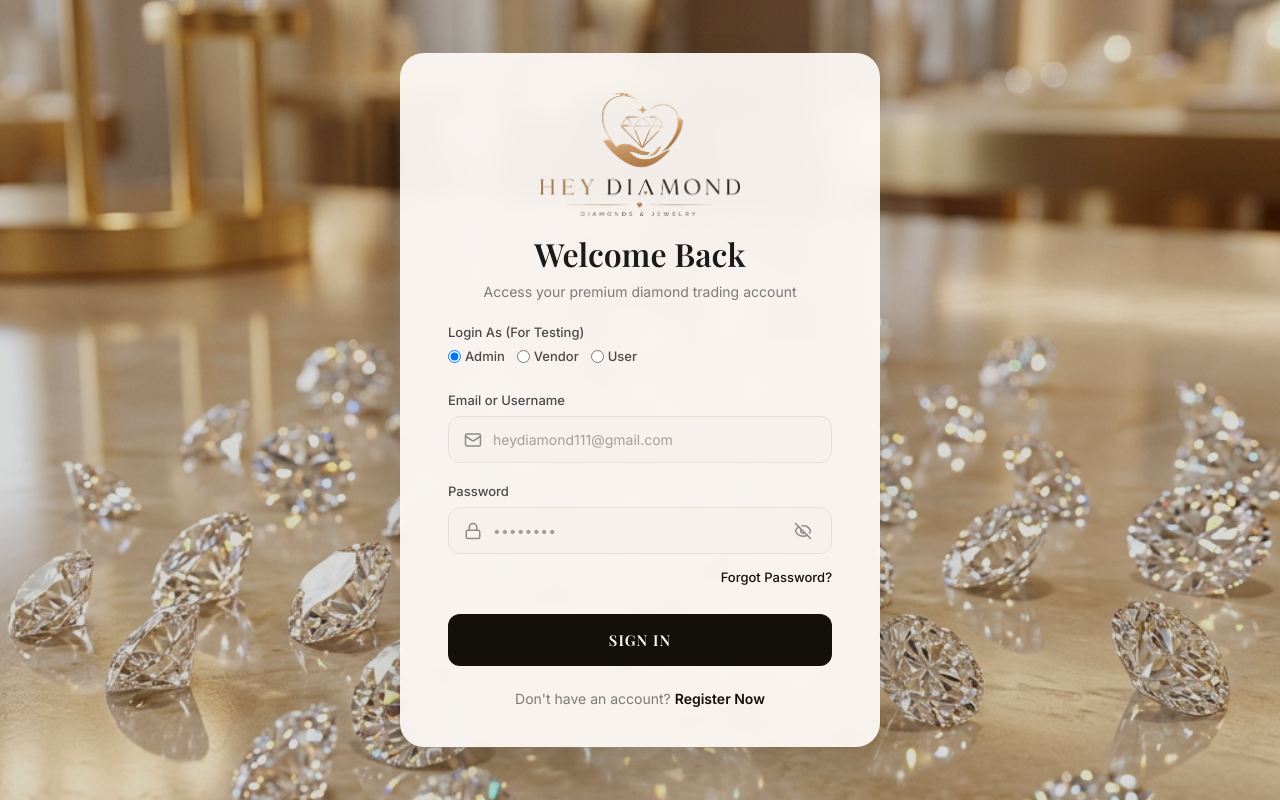
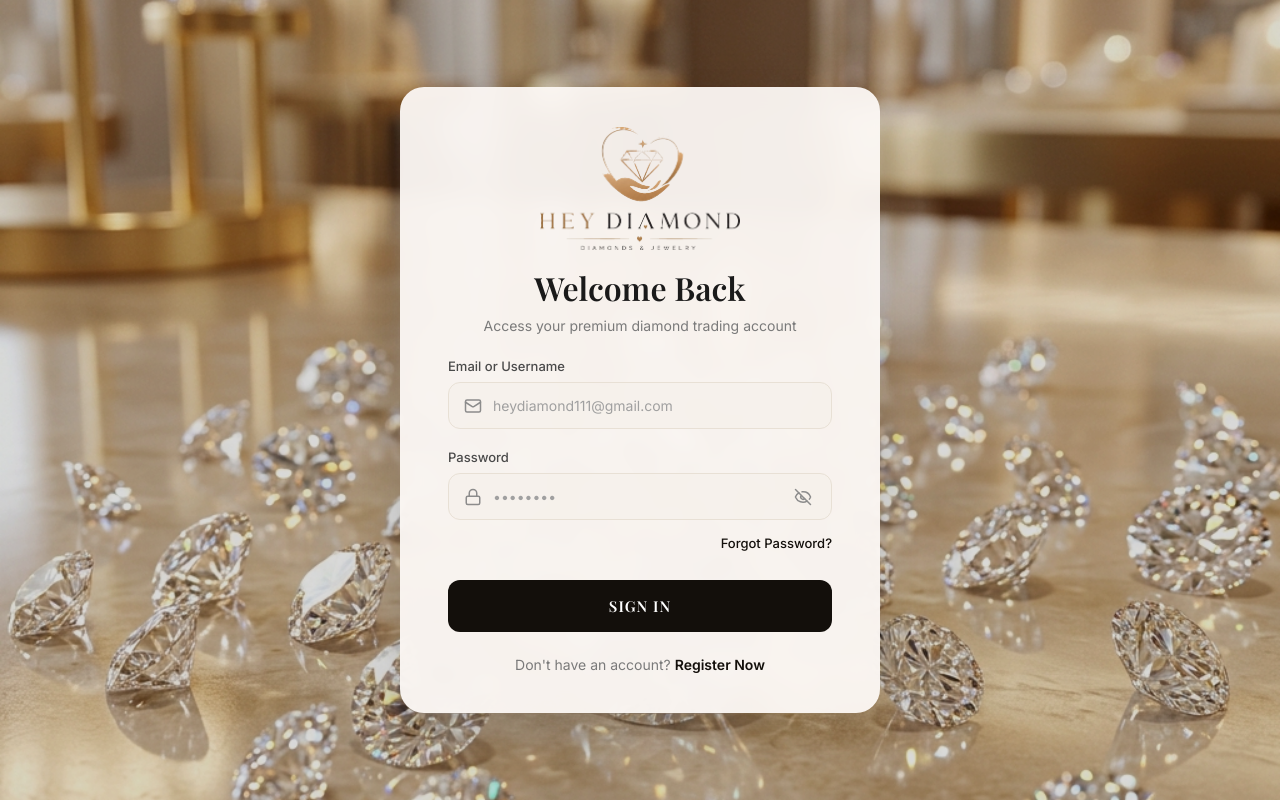
Before and after one commit to AmitDhorajiya123/heydiamond-front, a React (Vite) app: page /login in a window 1280 px wide. Built offline with nearby package versions, Linux system fonts and the light colour scheme.

Commit message:
Remove role selection from login page

```diff
--- a/src/pages/Login.jsx
+++ b/src/pages/Login.jsx
@@ -8,7 +8,6 @@ const Login = () => {
     const [showPassword, setShowPassword] = useState(false);
     const [email, setEmail] = useState('');
     const [password, setPassword] = useState('');
-    const [role, setRole] = useState('admin');
     const [errors, setErrors] = useState({});
 
     const handleSubmit = (e) => {
@@ -22,10 +21,11 @@ const Login = () => {
             return;
         }
 
-        // Redirect based on selected role
-        if (role === 'admin') navigate('/admin/dashboard');
-        else if (role === 'vendor') navigate('/vendor/dashboard');
-        else if (role === 'user') navigate('/user/dashboard');
+        // In a real app, the backend would verify credentials and return the user's role.
+        // For this prototype, we'll just redirect to the admin panel by default.
+        // You can manually change the URL to /vendor/dashboard or /user/dashboard to test other panels.
+        console.log('Login submitted', { email, password });
+        navigate('/admin/dashboard');
     };
 
     return (
@@ -40,21 +40,6 @@ const Login = () => {
                 <p className="subtitle">Access your premium diamond trading account</p>
 
                 <form className="login-form" onSubmit={handleSubmit}>
-                    <div className="input-group">
-                        <label>Login As (For Testing)</label>
-                        <div style={{ display: 'flex', gap: '12px', marginBottom: '8px' }}>
-                            <label style={{ display: 'flex', alignItems: 'center', gap: '4px', cursor: 'pointer' }}>
-                                <input type="radio" name="role" value="admin" checked={role === 'admin'} onChange={() => setRole('admin')} /> Admin
-                            </label>
-                            <label style={{ display: 'flex', alignItems: 'center', gap: '4px', cursor: 'pointer' }}>
-                                <input type="radio" name="role" value="vendor" checked={role === 'vendor'} onChange={() => setRole('vendor')} /> Vendor
-                            </label>
-                            <label style={{ display: 'flex', alignItems: 'center', gap: '4px', cursor: 'pointer' }}>
-                                <input type="radio" name="role" value="user" checked={role === 'user'} onChange={() => setRole('user')} /> User
-                            </label>
-                        </div>
-                    </div>
-
                     <div className="input-group">
                         <label htmlFor="email">Email or Username</label>
                         <div className="input-wrapper">
```
